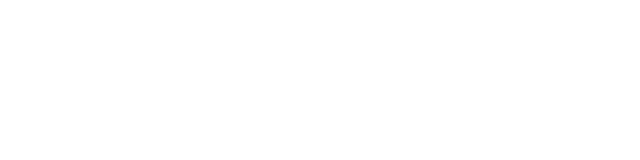
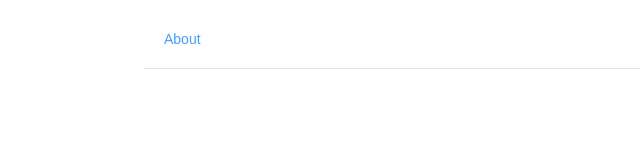
Before and after one commit to owlgrass/Acr-test, a Vue app: page / in a window 1280 px wide. Shown: the top 160 px of the page, without its empty margins (0-640 px from the left). Built offline with nearby package versions, Linux system fonts and the light colour scheme.

Commit message:
Add TopBar.vue
Update TopBar.vue

```diff
--- /dev/null
+++ b/src/App.css
@@ -0,0 +1,3 @@
+body {
+	font-family: sans-serif;
+}
--- a/src/App.vue
+++ b/src/App.vue
@@ -1,7 +1,18 @@
 <template>
 	<div id="app">
+		<TopBar />
 		<router-view />
 	</div>
 </template>
+<script>
+import TopBar from '@/layout/TopBar'
+export default {
+	components: {
+		TopBar,
+	},
+}
+</script>
 
-<style></style>
+<style>
+@import './App.css';
+</style>
--- /dev/null
+++ b/src/layout/TopBar.vue
@@ -0,0 +1,25 @@
+<template>
+	<div class="top-bar">
+		<el-menu mode="horizontal">
+			<el-menu-item>
+				<router-link to="/about">About</router-link>
+			</el-menu-item>
+		</el-menu>
+	</div>
+</template>
+
+<style lang="scss">
+$--font-path: '~element-ui/lib/theme-chalk/fonts';
+@import '~element-ui/packages/theme-chalk/src/index';
+
+.top-bar {
+	max-width: $--md;
+	margin: 0 auto;
+}
+.el-menu--horizontal > .el-menu-item {
+	color: $--color-primary;
+}
+a {
+	text-decoration: inherit;
+}
+</style>
```
